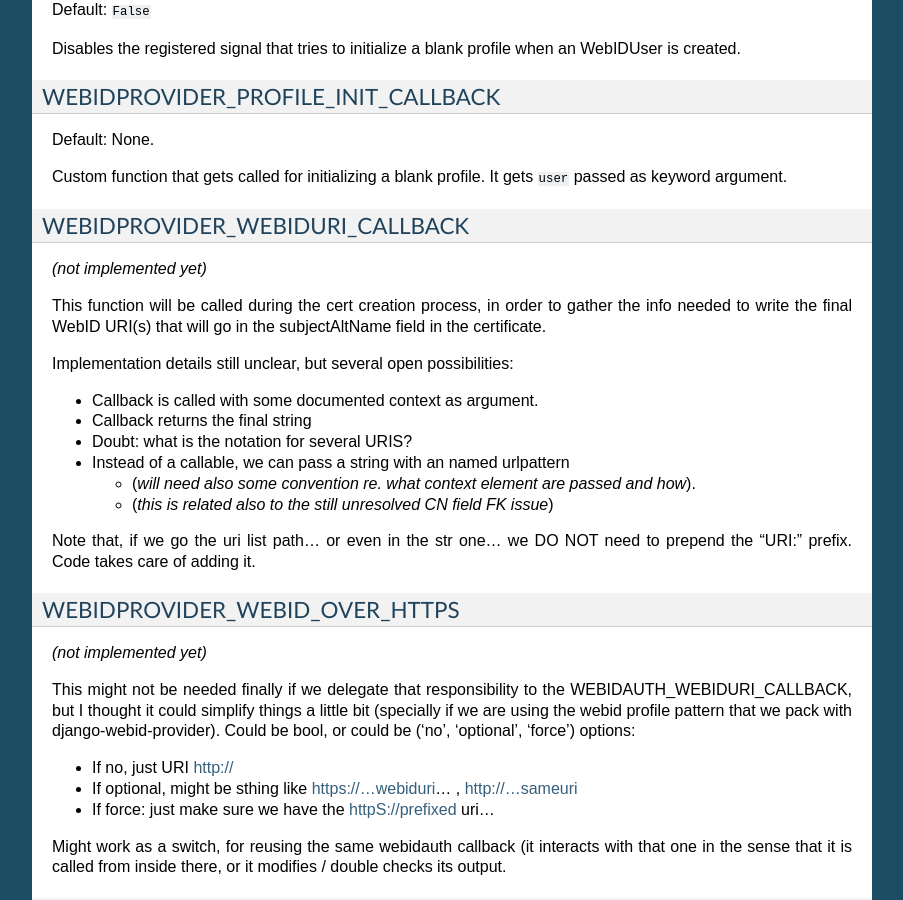
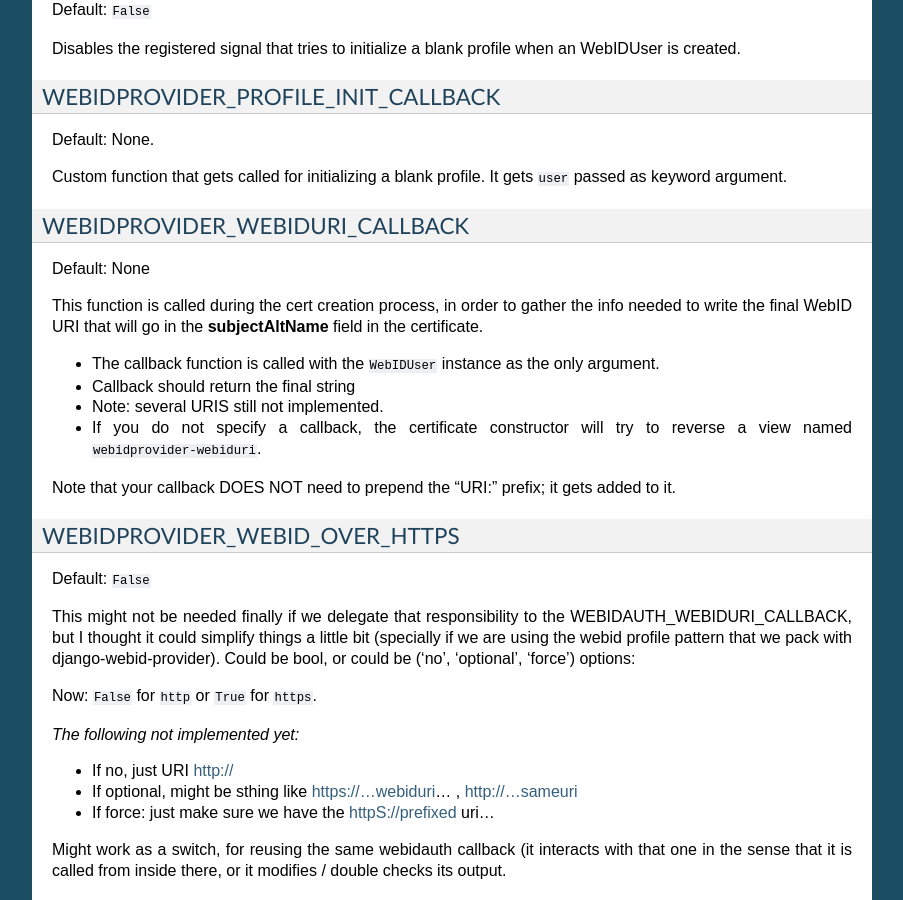
Before and after one commit to bennomadic/django-webid-provider, a Sphinx documentation site: the page built from docs/ref/settings.txt, in a window 1280 px wide and 900 px high, scrolled down 710 px. Shown: the whole window, without its empty margins (198-1101 px from the left). Built offline with Sphinx 7.4.7, drawn with Linux system fonts in a browser that asks for light colours.

Commit message:
https support and webid reverse urls.

```diff
--- a/docs/ref/settings.txt
+++ b/docs/ref/settings.txt
@@ -45,31 +45,29 @@
 
 WEBIDPROVIDER_WEBIDURI_CALLBACK
 -------------------------------
-*(not implemented yet)*
+Default: None
 
-This function will be called during the cert creation process, in order to gather the info needed to write the final WebID URI(s) that will go in the subjectAltName field in the certificate.
+This function is called during the cert creation process, in order to gather the info needed to write the final WebID URI that will go in the **subjectAltName** field in the certificate.
 
-Implementation details still unclear, but several open possibilities:
+* The callback function is called with the ``WebIDUser`` instance as the only argument.
 
-* Callback is called with some documented context as argument.
+* Callback should return the final string
 
-* Callback returns the final string
+* Note: several URIS still not implemented.
 
-* Doubt: what is the notation for several URIS?
+* If you do not specify a callback, the certificate constructor will try to reverse a view named ``webidprovider-webiduri``.
 
-* Instead of a callable, we can pass a string with an named urlpattern
-
-  * (*will need also some convention re. what context element are passed and how*).
-
-  * (*this is related also to the still unresolved CN field FK issue*)
-
-Note that, if we go the uri list path... or even in the str one... we DO NOT need to prepend the "URI:" prefix. Code takes care of adding it.
+Note that your callback DOES NOT need to prepend the "URI:" prefix; it gets added to it.
 
 WEBIDPROVIDER_WEBID_OVER_HTTPS
 ------------------------------
-*(not implemented yet)*
+Default: ``False``
 
 This might not be needed finally if we delegate that responsibility to the WEBIDAUTH_WEBIDURI_CALLBACK, but I thought it could simplify things a little bit (specially if we are using the webid profile pattern that we pack with django-webid-provider). Could be bool, or could be ('no', 'optional', 'force') options:
+
+Now: ``False`` for ``http`` or ``True`` for ``https``.
+
+*The following not implemented yet:*
 
 * If no, just URI http://
 
--- a/src/django_webid/provider/templates/django_webid/provider/webid_add_to_user.html
+++ b/src/django_webid/provider/templates/django_webid/provider/webid_add_to_user.html
@@ -167,7 +167,10 @@
 <div class="middle_panel" id="webid-block">
 
     <h1>{% trans "Installing a WebID Certificate in your Browser" %}</h1>
-    <p>After clicking the "Give me a cert!" button, a certificate will be created and installed in your browser. This certificate will point to <a href="{% url webidprovider-webid_uri username=user %}"</a>your WebID URI</a> on this site, and you'll be able to use it to login in any WebID-enabled site.</p>
+    <p>After clicking the "Give me a cert!" button, a certificate will be created and installed in your browser. This certificate will point to <a href="{{ webiduser.absolute_webid_uri }}">your WebID URI</a> on this site, and you'll be able to use it to login in any WebID-enabled site.</p>
+    {% comment %}
+    <a href="{% url webidprovider-webid_uri username=user %}"</a>
+    {% endcomment %}
     <p>How should this cert installation step look like? (help links with screenshots)</p>
 
     {#% include "django_webid/provider/webid_intro.html" %#}
```
Also changed, not shown: 2 other files.
